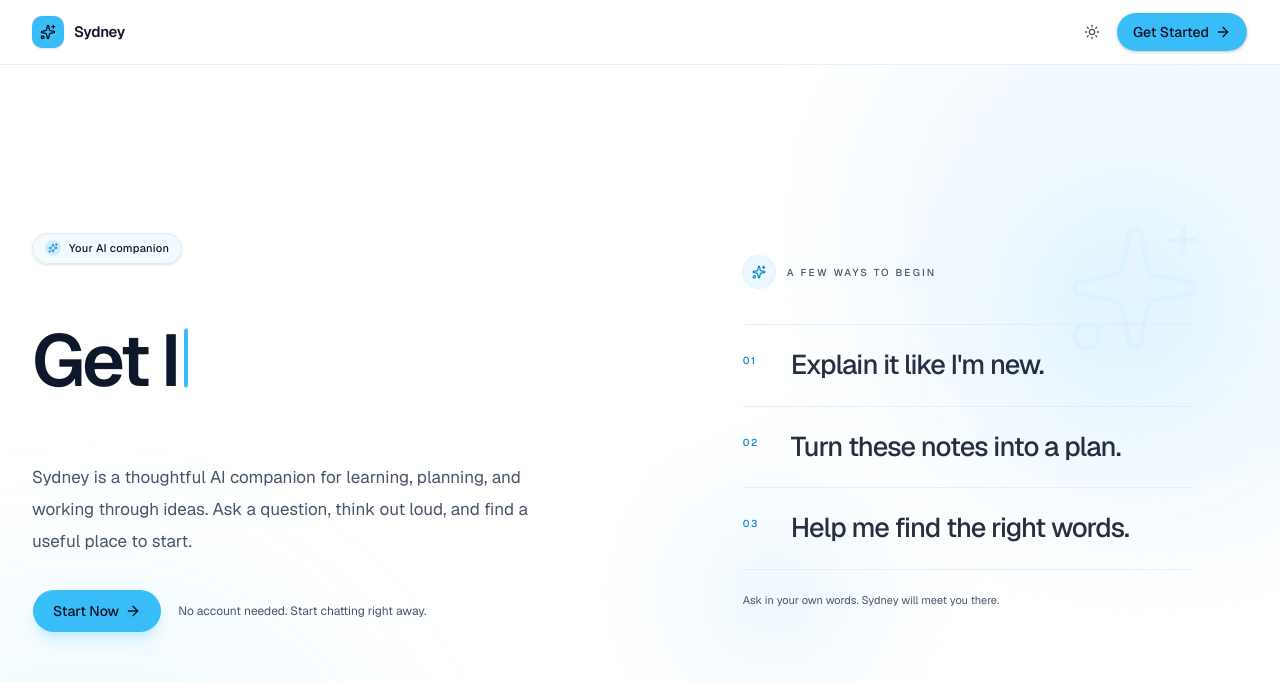
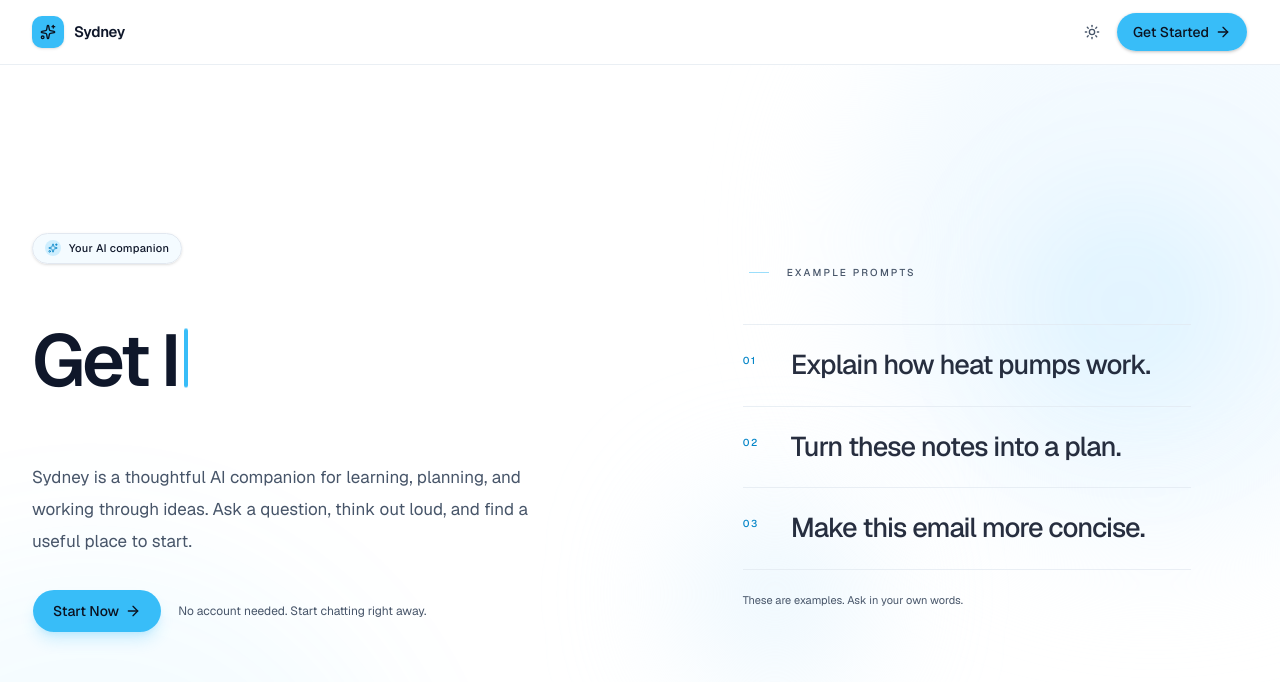
Before and after one commit to sydneyjnr/sydney, a Next.js app: page / in a window 1280 px wide. Shown: the top 682 px of the page. Built offline with nearby package versions, Linux system fonts and the light colour scheme.

Commit message:
updating landing page again

```diff
--- a/src/components/landing/hero-visual.tsx
+++ b/src/components/landing/hero-visual.tsx
@@ -1,9 +1,7 @@
-import { Sparkles } from "lucide-react";
-
 const prompts = [
-  "Explain it like I'm new.",
+  "Explain how heat pumps work.",
   "Turn these notes into a plan.",
-  "Help me find the right words.",
+  "Make this email more concise.",
 ];
 
 export function HeroVisual() {
@@ -14,18 +12,14 @@ export function HeroVisual() {
     >
       <div className="pointer-events-none absolute -top-16 -right-12 size-56 rounded-full bg-primary/10 blur-3xl dark:bg-primary/10" />
       <div className="pointer-events-none absolute -bottom-20 -left-16 size-48 rounded-full bg-accent/60 blur-3xl dark:bg-accent/20" />
-      <Sparkles
-        className="pointer-events-none absolute -top-10 -right-4 size-36 text-primary/5 dark:text-primary/10"
-        strokeWidth={0.75}
-      />
 
       <div className="relative">
         <div className="flex items-center gap-3">
-          <span className="flex size-8 items-center justify-center rounded-full bg-primary/10 text-ring ring-1 ring-primary/15">
-            <Sparkles className="size-3.5" />
+          <span className="flex h-8 w-8 items-center justify-center">
+            <span className="h-px w-5 bg-primary/50" />
           </span>
           <p className="text-[10px] font-medium tracking-[0.22em] text-muted-foreground uppercase">
-            A few ways to begin
+            Example prompts
           </p>
         </div>
 
@@ -46,7 +40,7 @@ export function HeroVisual() {
         </div>
 
         <p className="mt-5 text-[11px] leading-5 text-muted-foreground">
-          Ask in your own words. Sydney will meet you there.
+          These are examples. Ask in your own words.
         </p>
       </div>
     </div>
```
